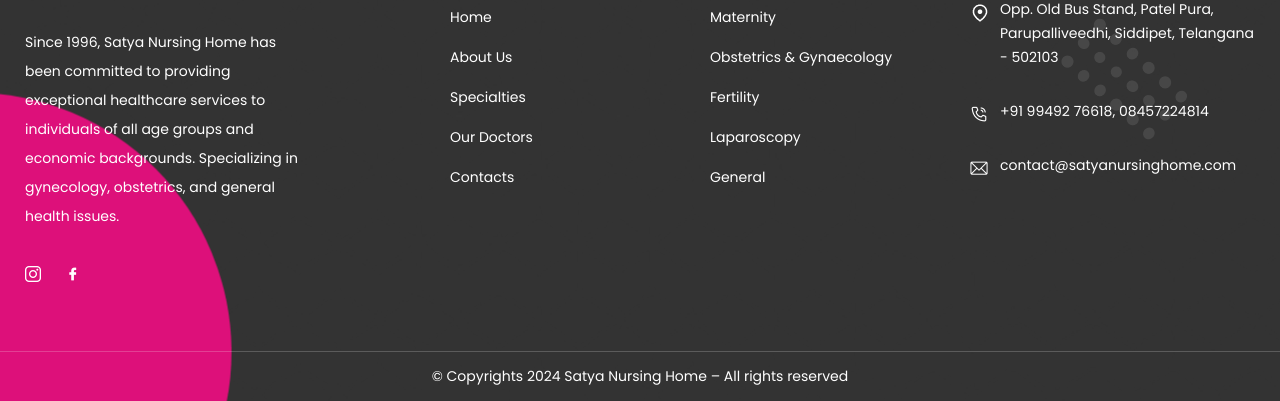
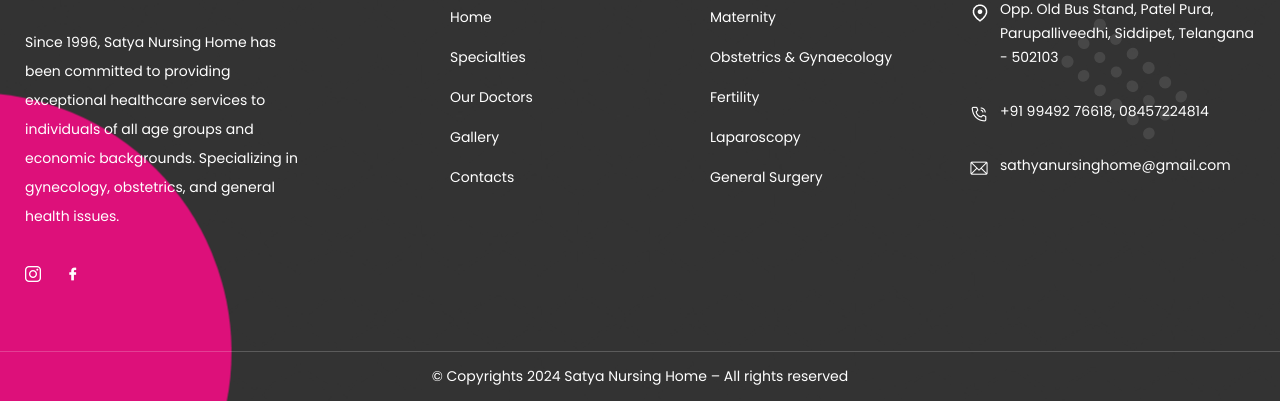
Before and after one commit to ritheeshgururi/satya-nursing-home, a plain HTML site: page contact.html in a window 1280 px wide. Shown: the part 1851-2252 px from the top of the page. Drawn offline with Linux system fonts and the light colour scheme; files whose address does not match are found by name.

Commit message:
Commit after correcting Quick Links and Our Specialities in the footer.

```diff
--- a/contact.html
+++ b/contact.html
@@ -375,9 +375,9 @@
                                 <div class="widget-content">
                                     <ul class="links-list clearfix">
                                         <li><a href="index.html">Home</a></li>
-                                        <li><a href="about.html">About Us</a></li>
                                         <li><a href="specialities.html">Specialties</a></li>
                                         <li><a href="doctors.html">Our Doctors</a></li>
+                                        <li><a href="gallery.html">Gallery</a></li>
                                         <li><a href="contact.html">Contacts </a></li>
                                     </ul>
                                 </div>
@@ -386,7 +386,7 @@
                         <div class="col-lg-3 col-md-6 col-sm-12 footer-column">
                             <div class="footer-widget links-widget ml_55 wow fadeInUp animated" data-wow-delay="600ms" data-wow-duration="1500ms">
                                 <div class="widget-title">
-                                    <h3> Our Specialties  </h3>
+                                    <h3> Our Specialties </h3>
                                 </div>
                                 <div class="widget-content">
                                     <ul class="links-list clearfix">
@@ -394,7 +394,7 @@
                                         <li><a href="specialities.html"> Obstetrics & Gynaecology </a></li>
                                         <li><a href="specialities.html"> Fertility </a></li>
                                         <li><a href="specialities.html"> Laparoscopy </a></li>
-                                        <li><a href="specialities.html"> General   </a></li>
+                                        <li><a href="specialities.html"> General Surgery</a></li>
                                      </ul>
                                 </div>
                             </div>
@@ -408,7 +408,7 @@
                                     <ul class="info-list">
                                         <li><img src="assets/images/icons/icon-1.png" alt=""> Opp. Old Bus Stand, Patel Pura, Parupalliveedhi, Siddipet, Telangana - 502103 </li>
                                         <li><i class="icon-2"></i><a href="tel:99492 76618"> +91 99492 76618, 08457224814</a></li>
-                                        <li><i class="icon-26"></i><a href="mailto:example@info.com">contact@satyanursinghome.com</a></li>
+                                        <li><i class="icon-26"></i><a href="mailto:example@info.com">sathyanursinghome@gmail.com</a></li>
                                     </ul>
                                 </div>
                             </div>
```
Also changed, not shown: doctors.html (+4 -4 lines), gallery.html (+4 -4 lines), index.html (+4 -4 lines), specialities.html (+4 -4 lines).
